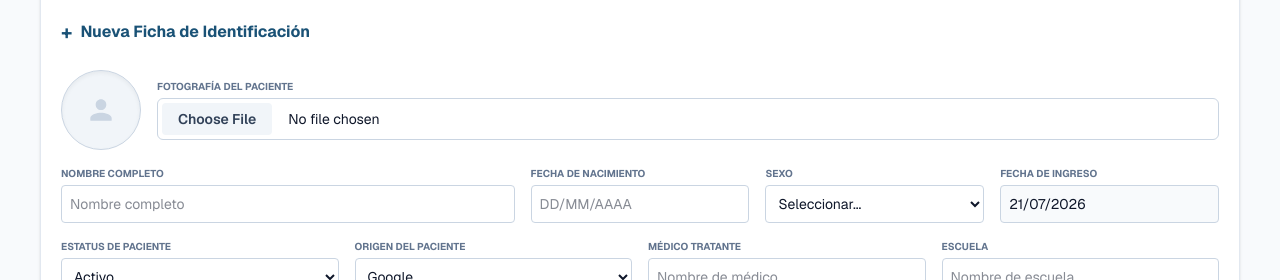
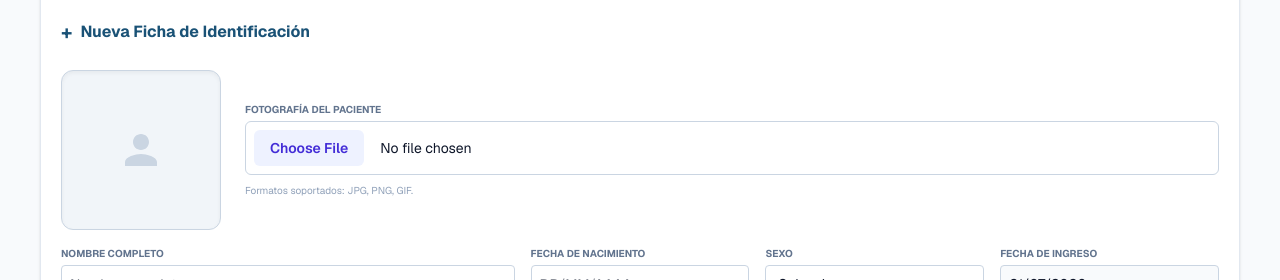
Before and after one commit to onixchambers/CREN2026, a Next.js app: page /dashboard/preregistros in a window 1280 px wide. Shown: the part 330-610 px from the top of the page. Built offline with nearby package versions, Linux system fonts and the light colour scheme; no server answers; the database is empty.

Commit message:
Make photo larger and fix name mapping in edit mode

```diff
--- a/src/app/dashboard/preregistros/page.tsx
+++ b/src/app/dashboard/preregistros/page.tsx
@@ -108,7 +108,8 @@ export default function PreregistrosPage() {
     setEditingId(ficha.id);
     setFormData({
       ...formData,
-      ...ficha
+      ...ficha,
+      nombre: ficha.name || ficha.nombre || "",
     });
     window.scrollTo({ top: 0, behavior: 'smooth' });
   };
@@ -241,17 +242,18 @@ export default function PreregistrosPage() {
 
             {/* SECCIÓN 1: DATOS PERSONALES */}
             <div className="space-y-4">
-              <div className="flex items-center gap-4">
-                <div className="w-20 h-20 bg-slate-100 border border-slate-300 rounded-full flex items-center justify-center overflow-hidden shrink-0 shadow-inner">
+              <div className="flex items-center gap-6">
+                <div className="w-40 h-40 bg-slate-100 border border-slate-300 rounded-xl flex items-center justify-center overflow-hidden shrink-0 shadow-inner">
                   {photoPreview ? (
                     <img src={photoPreview} alt="Preview" className="w-full h-full object-cover" />
                   ) : (
-                    <svg className="w-8 h-8 text-slate-300" fill="currentColor" viewBox="0 0 24 24"><path d="M12 12c2.21 0 4-1.79 4-4s-1.79-4-4-4-4 1.79-4 4 1.79 4 4 4zm0 2c-2.67 0-8 1.34-8 4v2h16v-2c0-2.66-5.33-4-8-4z"/></svg>
+                    <svg className="w-12 h-12 text-slate-300" fill="currentColor" viewBox="0 0 24 24"><path d="M12 12c2.21 0 4-1.79 4-4s-1.79-4-4-4-4 1.79-4 4 1.79 4 4 4zm0 2c-2.67 0-8 1.34-8 4v2h16v-2c0-2.66-5.33-4-8-4z"/></svg>
                   )}
                 </div>
                 <div className="flex-1">
                   <label className="block text-[10px] font-bold text-slate-500 uppercase mb-1">Fotografía del Paciente</label>
-                  <input type="file" accept="image/*" onChange={handlePhotoChange} className="block w-full text-sm text-slate-500 file:mr-4 file:py-1.5 file:px-4 file:rounded file:border-0 file:text-sm file:font-semibold file:bg-slate-100 file:text-slate-700 hover:file:bg-slate-200 border border-slate-300 rounded-md p-1" />
+                  <input type="file" accept="image/*" onChange={handlePhotoChange} className="block w-full text-sm text-slate-500 file:mr-4 file:py-2 file:px-4 file:rounded-md file:border-0 file:text-sm file:font-semibold file:bg-indigo-50 file:text-indigo-700 hover:file:bg-indigo-100 border border-slate-300 rounded-md p-2 cursor-pointer transition-colors" />
+                  <p className="text-[10px] text-slate-400 mt-2">Formatos soportados: JPG, PNG, GIF.</p>
                 </div>
               </div>
 
```
